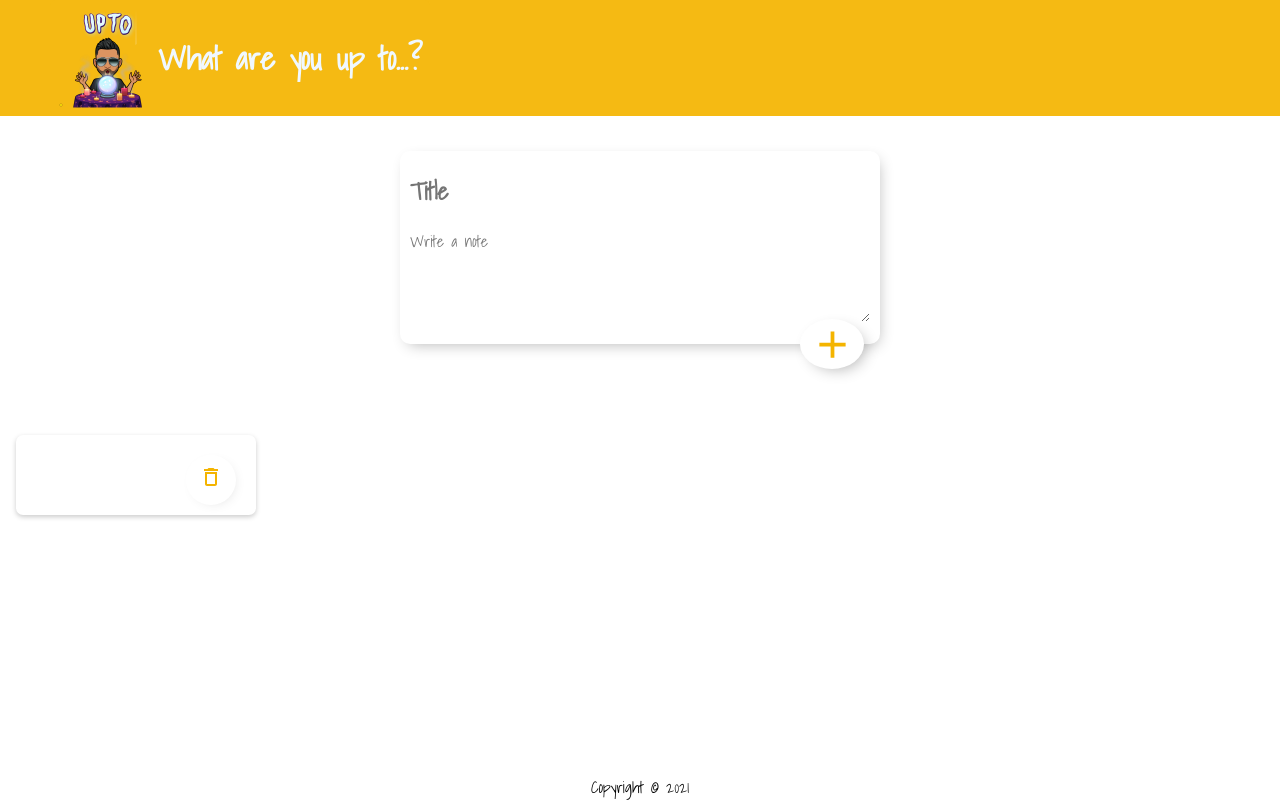
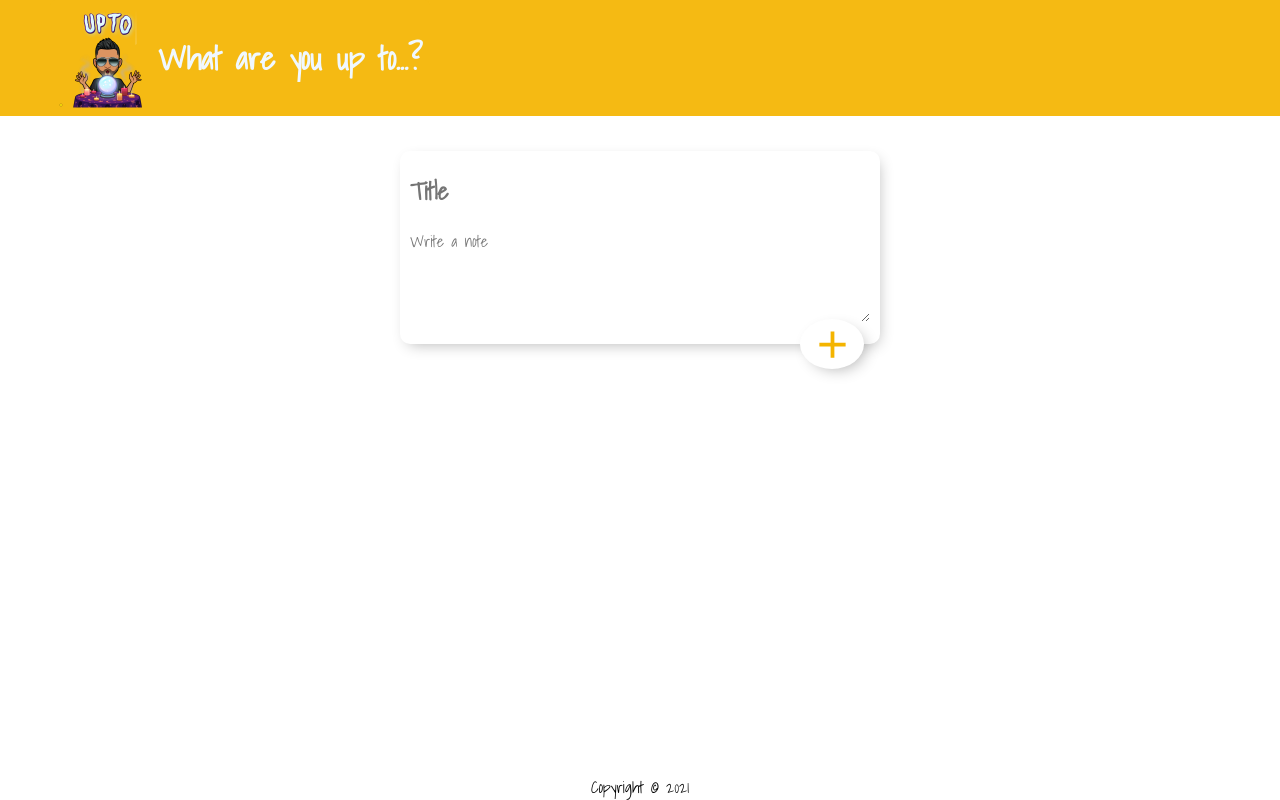
Before and after one commit to anukulSaini/up_to, a React (Create React App) app: page / in a window 1280 px wide. Built offline with nearby package versions, Linux system fonts and the light colour scheme.

Commit message:
using useState

```diff
--- a/src/App.js
+++ b/src/App.js
@@ -11,7 +11,7 @@ function App() {
   const [addItem,setAddItem] = useState([]);
 
   const addNote = (note) =>{
-    alert ("ok");
+    // alert ("ok");
     setAddItem((prevData) =>{
       return [...prevData,note];
     });
@@ -21,7 +21,13 @@ function App() {
     <Aux>
          <Header></Header>
          <CreateNote passNote ={addNote}></CreateNote>
-         <Note></Note>
+         {addItem.map((val,index)=>{
+             return <Note
+             key={index}
+             id={index}
+             value={val.title}
+             content={val.content}/>
+         })}
          <Footer></Footer>
     </Aux>
   );
```
